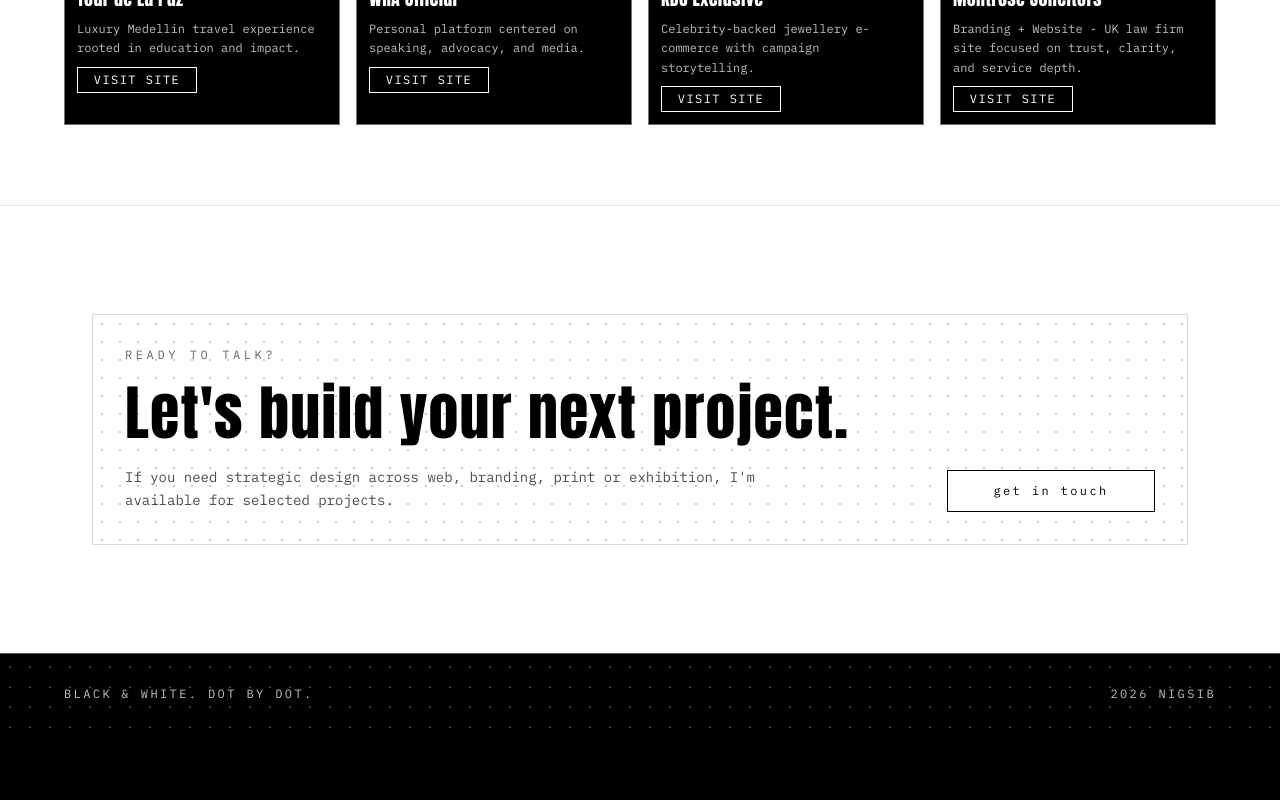
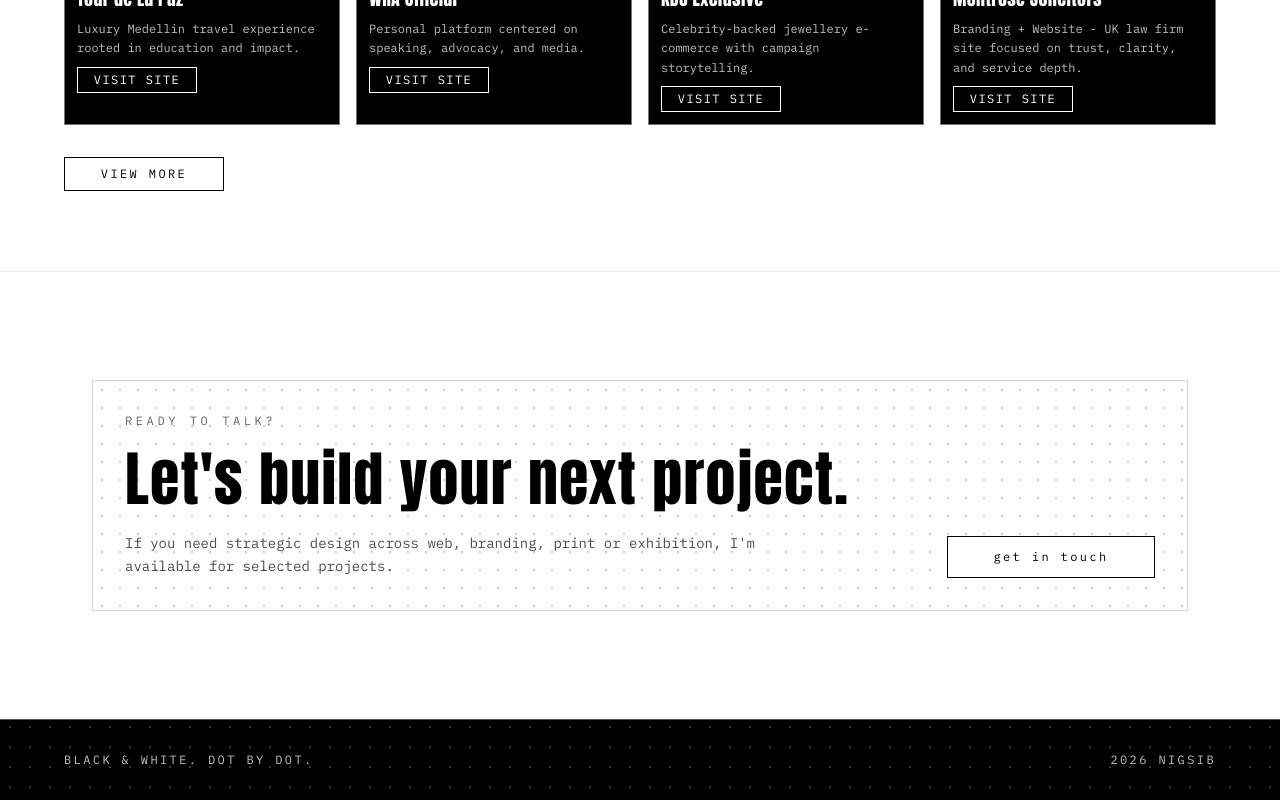
Before and after one commit to nigsiB/website, a Next.js app: page / in a window 1280 px wide. Shown: the part 1063-1863 px from the top of the page. Before the commit the page ends 1797 px from the top, so only its background shows below. Built offline with nearby package versions, Linux system fonts and the light colour scheme.

Commit message:
Improve homepage work navigation and lightbox close control.
This adds a clear View More path from Latest Work to the full portfolio and fixes close button click reliability on fullscreen archive previews.

Made-with: Cursor

```diff
--- a/src/app/page.tsx
+++ b/src/app/page.tsx
@@ -25,6 +25,14 @@ export default function Home() {
           <div className="mt-8">
             <ProjectGrid latestOnly limit={4} compact />
           </div>
+          <div className="mt-8 flex justify-center md:justify-start">
+            <Link
+              href="/work"
+              className="inline-flex min-w-[10rem] items-center justify-center border border-black px-4 py-2 text-xs tracking-[0.2em] text-black transition-colors hover:bg-black hover:text-white"
+            >
+              VIEW MORE
+            </Link>
+          </div>
         </div>
       </section>
 
--- a/src/components/PdfImageLightbox.tsx
+++ b/src/components/PdfImageLightbox.tsx
@@ -47,7 +47,7 @@ export function PdfImageLightbox({ src, alt, sizes }: PdfImageLightboxProps) {
           <button
             type="button"
             onClick={() => setOpen(false)}
-            className="absolute right-4 top-4 border border-white/70 px-3 py-1 text-xs tracking-[0.2em] text-white hover:bg-white hover:text-black md:right-8 md:top-8"
+            className="absolute right-4 top-4 z-20 border border-white/70 bg-black/55 px-3 py-1 text-xs tracking-[0.2em] text-white hover:bg-white hover:text-black md:right-8 md:top-8"
             aria-label="Close fullscreen image"
           >
             CLOSE
```
